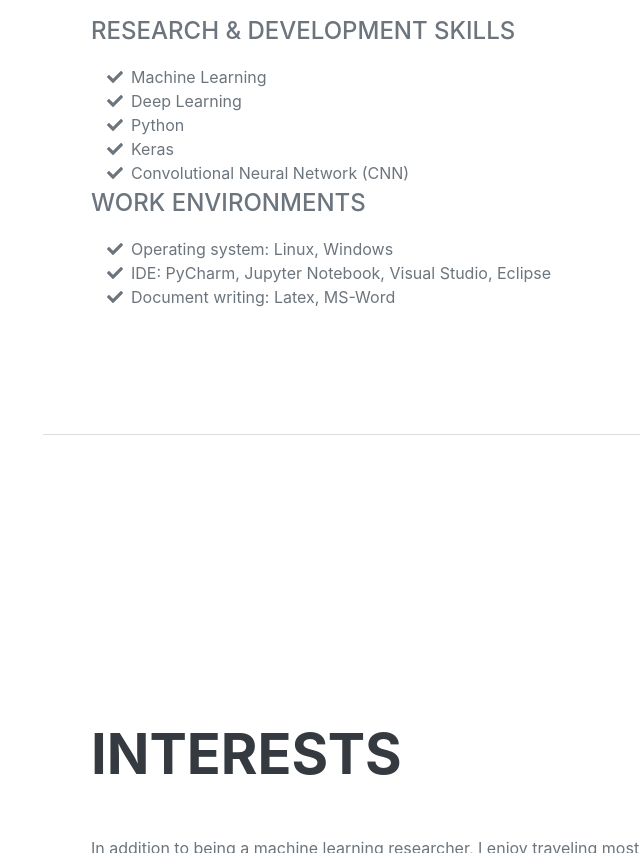
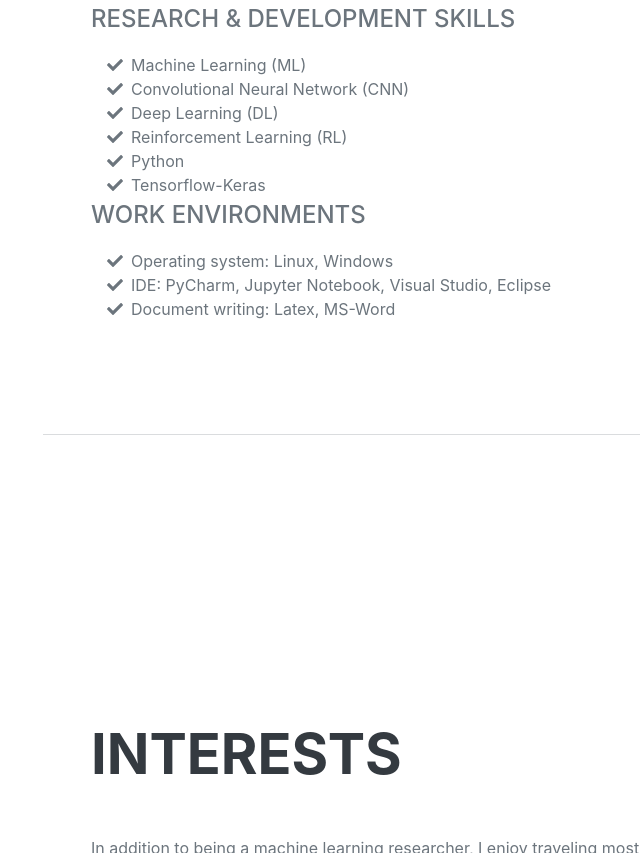
Before and after one commit to ronicse59/profile, a plain HTML site: page index.html in a window 1280 px wide. Shown: the part 4175-5028 px from the top of the page, without its empty margins (229-869 px from the left). Drawn offline with nearby package versions, Linux system fonts and the light colour scheme; a web font is replaced by a local one.

Commit message:
Add files via upload

```diff
--- a/index.html
+++ b/index.html
@@ -209,11 +209,19 @@ structure, and algorithms. I also supervised programming competition teams to co
                     <ul class="fa-ul mb-0">
                         <li>
                             <span class="fa-li"><i class="fas fa-check"></i></span>
-                            Machine Learning
+                            Machine Learning (ML)
                         </li>
                         <li>
                             <span class="fa-li"><i class="fas fa-check"></i></span>
-                            Deep Learning
+                            Convolutional Neural Network (CNN)
+                        </li>
+                        <li>
+                            <span class="fa-li"><i class="fas fa-check"></i></span>
+                            Deep Learning (DL)
+                        </li>
+			<li>
+                            <span class="fa-li"><i class="fas fa-check"></i></span>
+                            Reinforcement Learning (RL)
                         </li>
                         <li>
                             <span class="fa-li"><i class="fas fa-check"></i></span>
@@ -221,12 +229,9 @@ structure, and algorithms. I also supervised programming competition teams to co
                         </li>
                         <li>
                             <span class="fa-li"><i class="fas fa-check"></i></span>
-                            Keras
+                            Tensorflow-Keras
                         </li>
-                        <li>
-                            <span class="fa-li"><i class="fas fa-check"></i></span>
-                            Convolutional Neural Network (CNN)
-                        </li>
+
                     </ul>
                     <div class="subheading mb-3">Work Environments</div>
                     <ul class="fa-ul mb-0">
```
